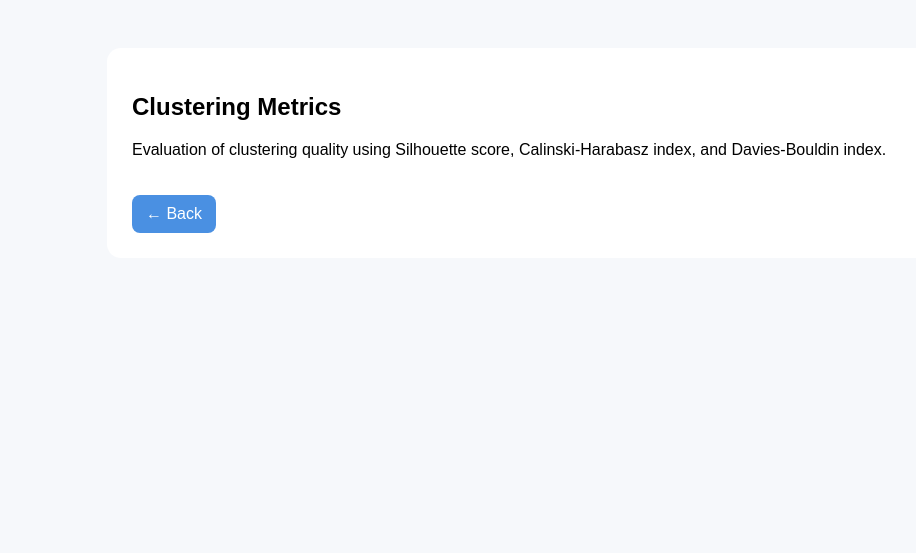
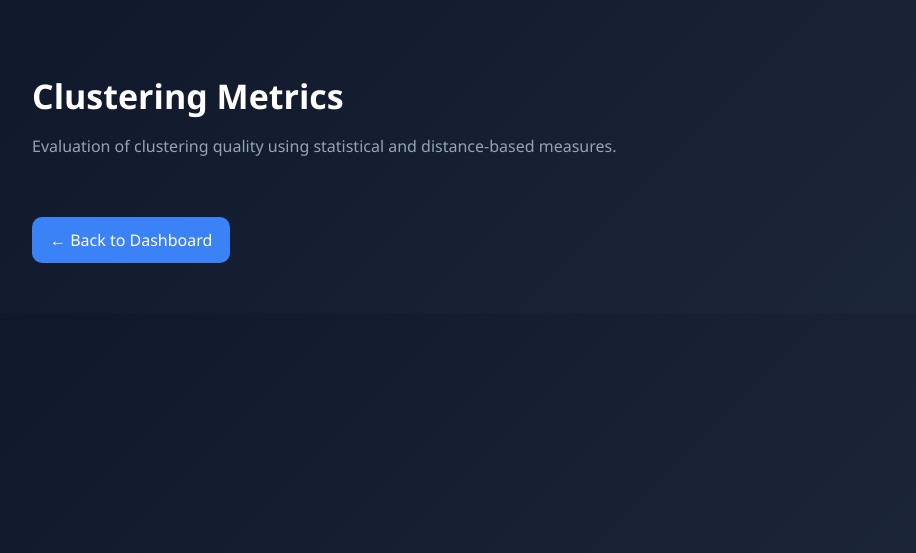
Before and after one commit to Bohdan-Somriakov/blood-cells-clustering, a Flask app: template app/templates/metrics.html in a window 1280 px wide. Shown: the top 553 px of the page, without its empty margins (108-1024 px from the left). Run offline with Flask 3, Linux system fonts and the light colour scheme; the template is opened without the code that fills it, so the values that code supplies are empty.

Commit message:
made html files prettier

```diff
--- a/app/templates/metrics.html
+++ b/app/templates/metrics.html
@@ -1,61 +1,108 @@
 <!DOCTYPE html>
 <html>
 <head>
-    <title>Metrics</title>
+<title>Metrics Dashboard</title>
 
 <style>
 body {
-            font-family: Arial;
-            background: #f6f8fb;
-            padding: 40px;
+    margin: 0;
+    font-family: 'Segoe UI', Arial, sans-serif;
+    background: linear-gradient(135deg, #0f172a, #1e293b);
+    color: white;
 }
 
-        .container {
-            max-width: 800px;
+/* container */
+.wrapper {
+    max-width: 1000px;
     margin: auto;
-            background: white;
-            padding: 25px;
-            border-radius: 14px;
+    padding: 50px 20px;
+    animation: fade 0.8s ease;
 }
 
-        .metric {
-            padding: 12px;
-            margin: 10px 0;
-            background: #f1f4f8;
-            border-radius: 10px;
-            font-size: 18px;
+@keyframes fade {
+    from {opacity:0; transform: translateY(20px);}
+    to {opacity:1; transform: translateY(0);}
 }
 
-        a {
+/* header */
+h1 {
+    font-size: 34px;
+    margin-bottom: 10px;
+}
+
+.sub {
+    color: #94a3b8;
+    margin-bottom: 30px;
+}
+
+/* metric cards */
+.grid {
+    display: grid;
+    grid-template-columns: repeat(auto-fit, minmax(250px, 1fr));
+    gap: 20px;
+}
+
+.card {
+    background: rgba(255,255,255,0.05);
+    border: 1px solid rgba(255,255,255,0.1);
+    padding: 20px;
+    border-radius: 16px;
+    backdrop-filter: blur(12px);
+    transition: 0.3s;
+}
+
+.card:hover {
+    transform: translateY(-5px) scale(1.02);
+    background: rgba(255,255,255,0.08);
+}
+
+/* metric value */
+.value {
+    font-size: 26px;
+    font-weight: bold;
+    margin-top: 10px;
+}
+
+/* buttons */
+.btn {
     display: inline-block;
-            margin-top: 20px;
-            padding: 10px 14px;
-            background: #4a90e2;
+    margin-top: 30px;
+    padding: 12px 18px;
+    background: #3b82f6;
     color: white;
     text-decoration: none;
-            border-radius: 8px;
+    border-radius: 10px;
+    transition: 0.3s;
+}
+
+.btn:hover {
+    background: #2563eb;
+    transform: translateY(-2px);
 }
 </style>
 </head>
 
 <body>
 
-<div class="container">
+<div class="wrapper">
 
-    <h2>Clustering Metrics</h2>
-
-    <p>
-        Evaluation of clustering quality using Silhouette score, Calinski-Harabasz index,
-        and Davies-Bouldin index.
+<h1>Clustering Metrics</h1>
+<p class="sub">
+Evaluation of clustering quality using statistical and distance-based measures.
 </p>
 
+<div class="grid">
+
 {% for key, value in metrics.items() %}
-        <div class="metric">
-            <b>{{ key }}:</b> {{ value }}
+<div class="card">
+    <div>{{ key }}</div>
+    <div class="value">{{ value }}</div>
 </div>
 {% endfor %}
 
-    <a href="/">← Back</a>
+</div>
+
+<a class="btn" href="/">← Back to Dashboard</a>
 
 </div>
 
```
Also changed, not shown: app/templates/clusters.html (+37 -14 lines), app/templates/compare.html (+37 -41 lines), app/templates/distribution.html (+85 -4 lines), app/templates/error.html (added, +79 -0 lines). Lines whose indentation alone changed are shown as unchanged.
